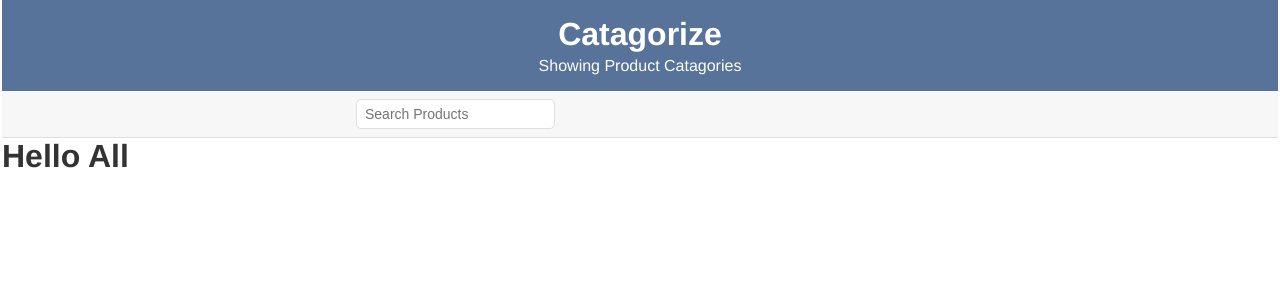
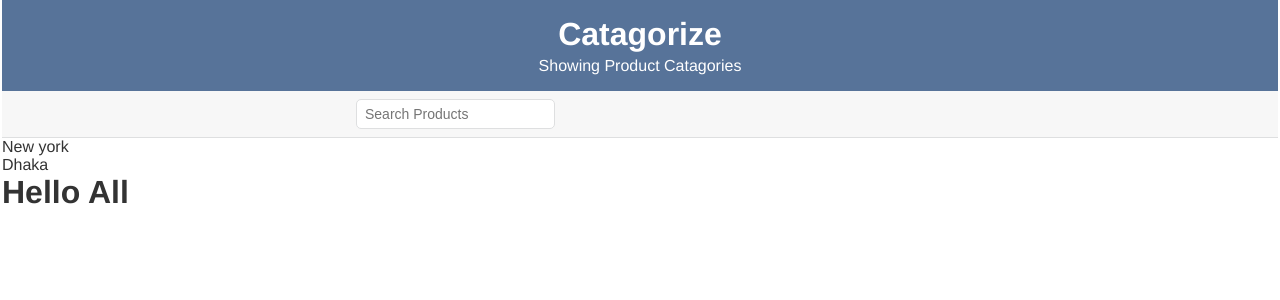
Before and after one commit to MuhtasimMusfiqZarab/dev-catagorize-react, a React (Create React App) app: page / in a window 1280 px wide. Shown: the top 300 px of the page. Built offline with nearby package versions, Linux system fonts and the light colour scheme.

Commit message:
testing phase

```diff
--- a/src/components/App.js
+++ b/src/components/App.js
@@ -4,7 +4,7 @@ import Header from "./Header";
 import Products from "./Products";
 const App = () => {
   return (
-    <div className="ui container">
+    <div className="container">
       <Router>
         <Header />
         <Products />
--- a/src/components/Header.js
+++ b/src/components/Header.js
@@ -9,16 +9,6 @@ const Header = () => {
           <h2 className="header__subtitle">Showing Product Catagories</h2>
         </div>
       </header>
-      <div className="actions">
-        <div className="actions__container">
-          <input
-            type="text"
-            id="search-text"
-            className="input"
-            placeholder="Search Products"
-          />
-        </div>
-      </div>
     </div>
   );
 };
--- /dev/null
+++ b/src/components/Product.js
@@ -0,0 +1,13 @@
+import React from "react";
+
+const Product = props => {
+  return (
+    <div>
+      {props.products.map(product => {
+        return <p key={product}>{product}</p>;
+      })}
+    </div>
+  );
+};
+
+export default Product;
--- a/src/components/Products.js
+++ b/src/components/Products.js
@@ -1,10 +1,18 @@
 import React, { Component } from "react";
+import Searchbar from "./Searchbar";
+import Product from "./Product";
 
 class Products extends Component {
-  state = {};
+  state = {
+    searchText: "",
+    products: ["New york", "Dhaka"]
+  };
+  componentDidMount() {}
   render() {
     return (
       <div>
+        <Searchbar />
+        <Product products={this.state.products} />
         <h1>Hello All</h1>
       </div>
     );
--- /dev/null
+++ b/src/components/Searchbar.js
@@ -0,0 +1,18 @@
+import React from "react";
+
+const Searchbar = () => {
+  return (
+    <div className="actions">
+      <div className="actions__container">
+        <input
+          type="text"
+          id="search-text"
+          className="input"
+          placeholder="Search Products"
+        />
+      </div>
+    </div>
+  );
+};
+
+export default Searchbar;
```
